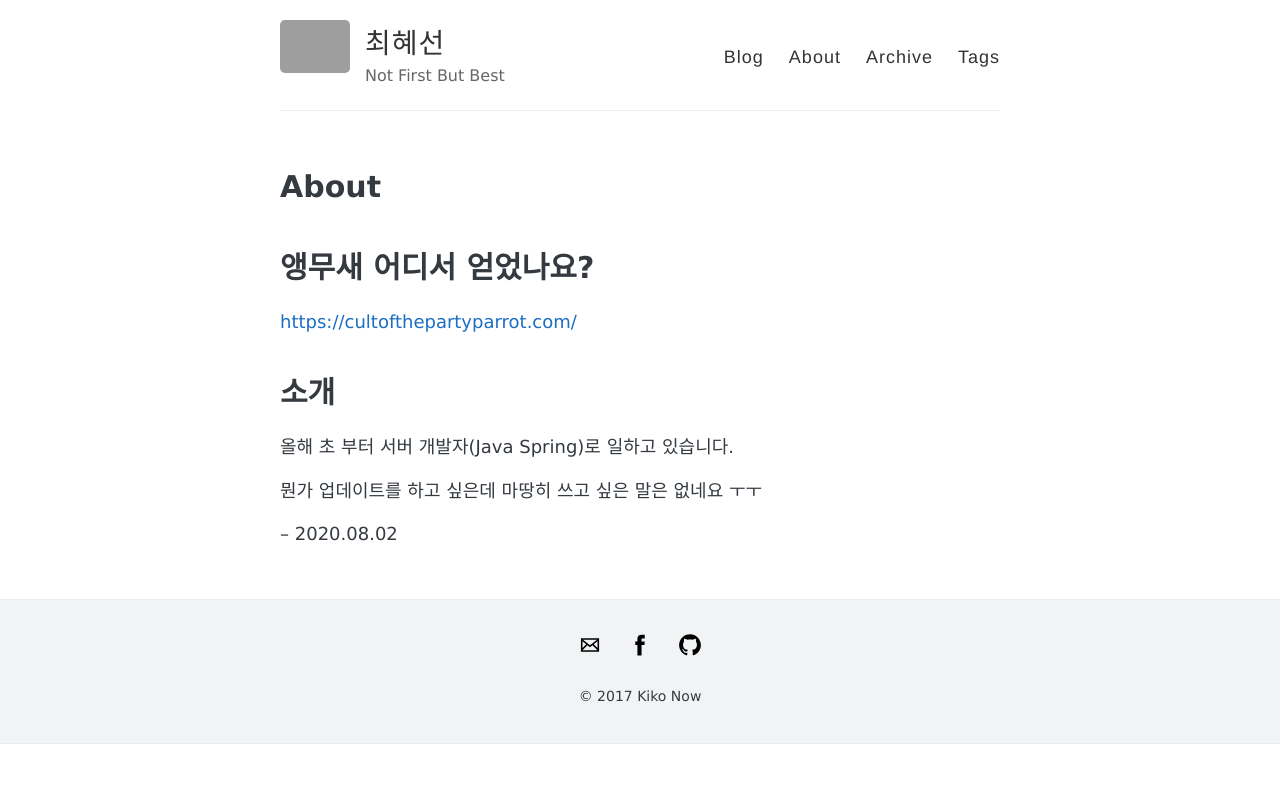
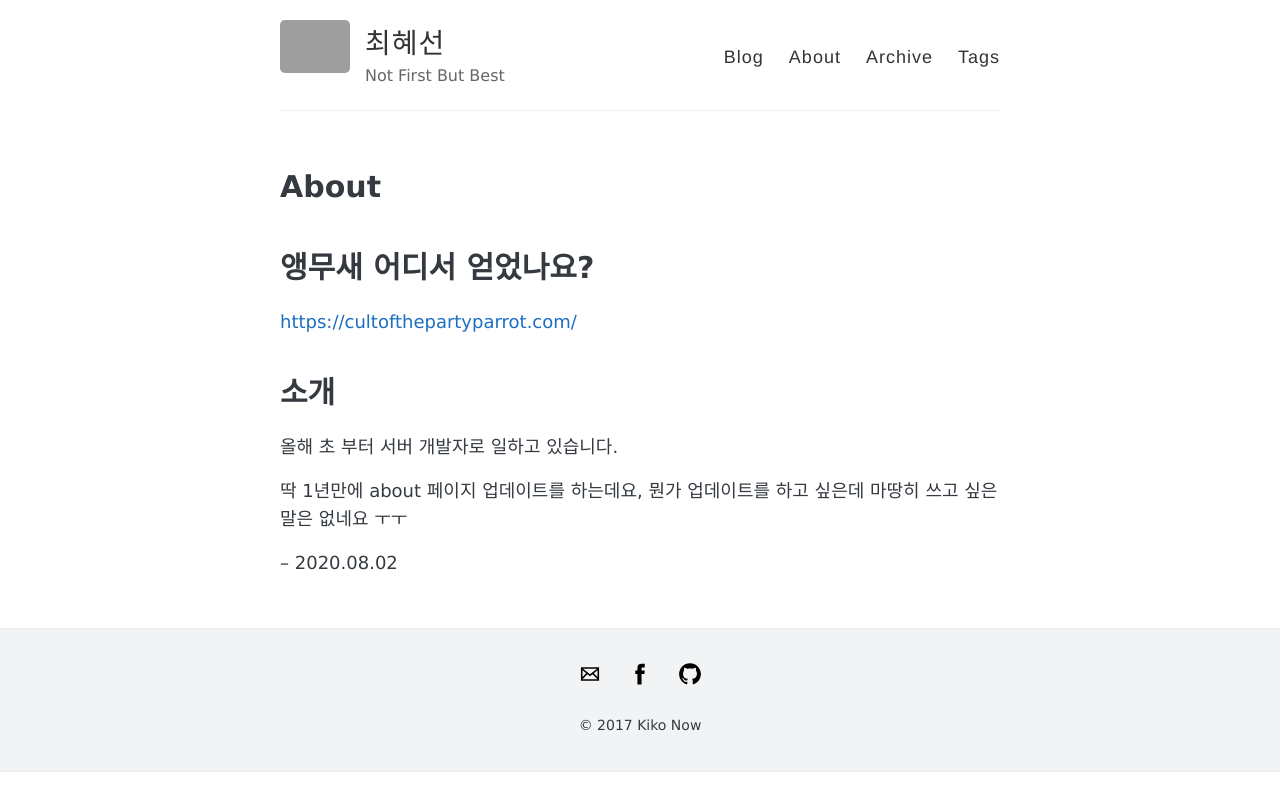
Before and after one commit to hyesun03/hyesun03.github.io, a Jekyll site: the page built from about.md, in a window 1280 px wide. Shown: the top 811 px of the page. Built offline with Jekyll 4.4.1, drawn with Linux system fonts in a browser that asks for light colours; grey boxes are pictures that could not be loaded.

Commit message:
Update about.md

```diff
--- a/about.md
+++ b/about.md
@@ -8,8 +8,8 @@ permalink: /about/
 [https://cultofthepartyparrot.com/](https://cultofthepartyparrot.com/)
 
 # 소개
-올해 초 부터 서버 개발자(Java Spring)로 일하고 있습니다.
+올해 초 부터 서버 개발자로 일하고 있습니다.
 
-뭔가 업데이트를 하고 싶은데 마땅히 쓰고 싶은 말은 없네요 ㅜㅜ
+딱 1년만에 about 페이지 업데이트를 하는데요, 뭔가 업데이트를 하고 싶은데 마땅히 쓰고 싶은 말은 없네요 ㅜㅜ
 
 -- 2020.08.02
```
